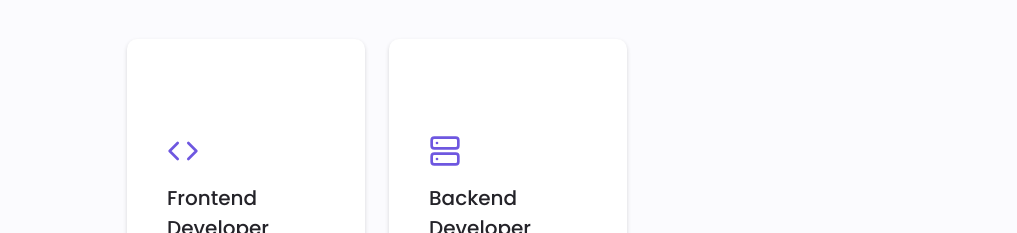
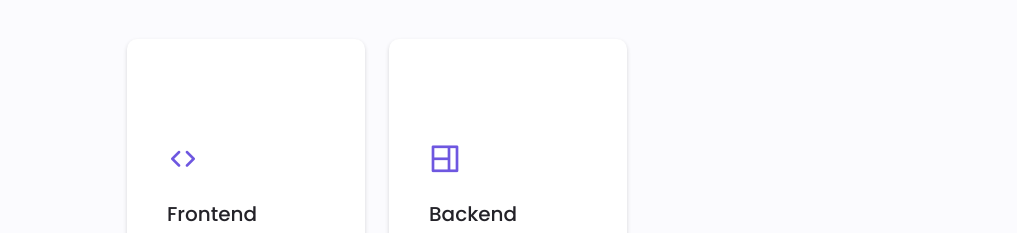
Before and after one commit to naomirono/Portfolio_Website, a React (Vite) app in the folder client/: page / in a window 1280 px wide. Shown: the part 2940-3173 px from the top of the page, without its empty margins (132-1149 px from the left). Built offline with nearby package versions, Linux system fonts and the light colour scheme.

Commit message:
Replace the react icons with unicon

```diff
--- a/client/src/components/Service.jsx
+++ b/client/src/components/Service.jsx
@@ -34,7 +34,7 @@ function Services() {
       <div className="services_container container grid">
         <div className="services_content">
           <div>
-            <FiCode className="services_icon" />
+          <i class="uil uil-arrow services_icon"></i>
             <h3 className="services_title">Frontend <br /> Developer</h3>
           </div>
 
@@ -72,7 +72,7 @@ function Services() {
 
         <div className="services_content">
           <div>
-            <FiServer className="services_icon" />
+            <i class="uil uil-web-grid services_icon"></i>
             <h3 className="services_title">Backend <br /> Developer</h3>
           </div>
 
```
